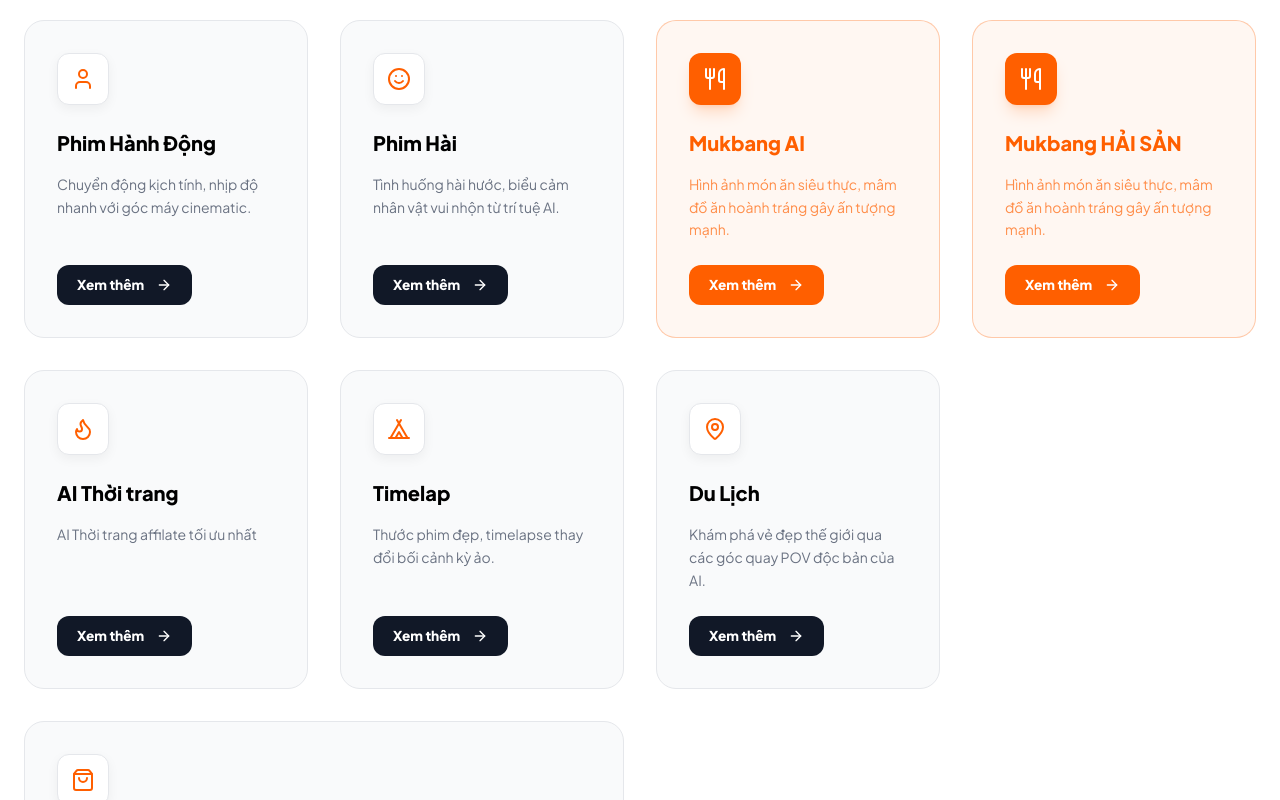
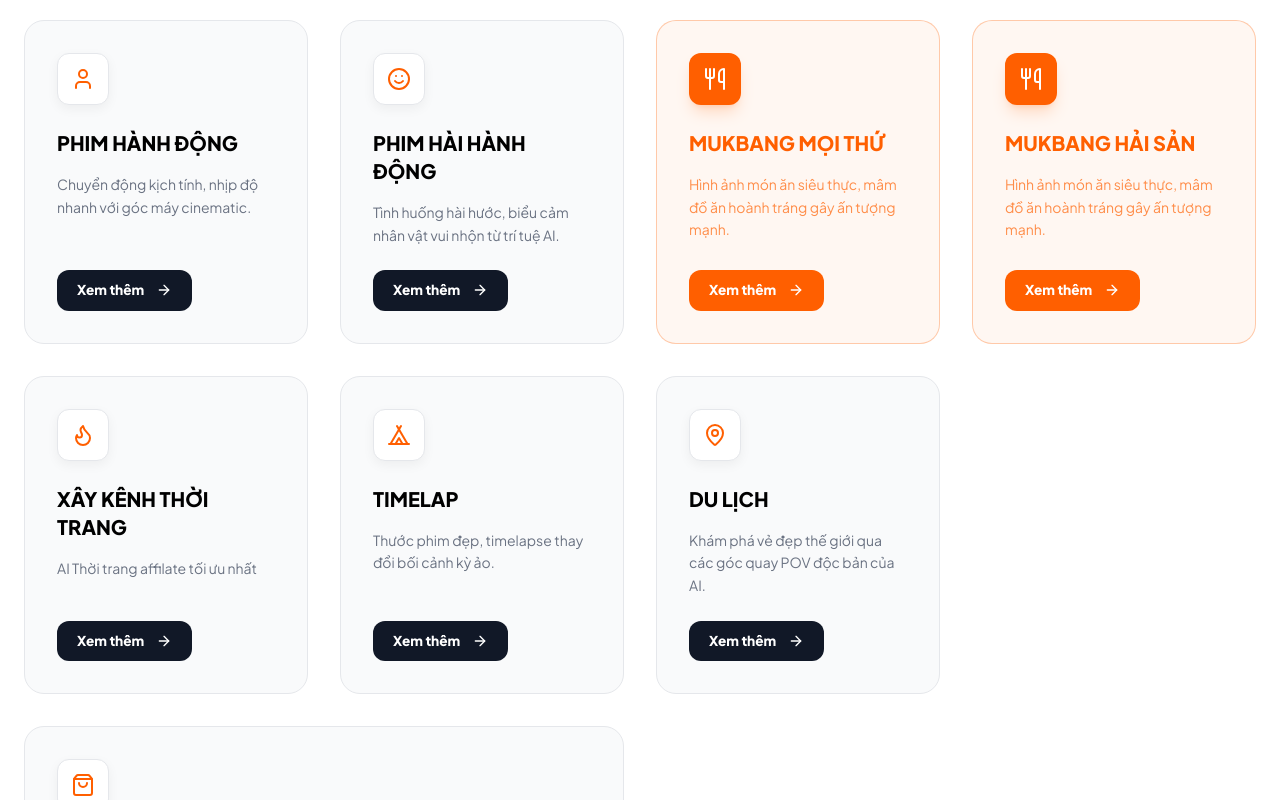
Before and after one commit to namlv68/namai, a React (Vite) app: page / in a window 1280 px wide. Shown: the part 960-1760 px from the top of the page. Built offline with nearby package versions, Linux system fonts and the light colour scheme.

Commit message:
Update category titles to uppercase

```diff
--- a/src/App.tsx
+++ b/src/App.tsx
@@ -28,51 +28,51 @@ interface Category {
 
 const categories: Category[] = [
   {
-    title: "Phim Hành Động",
+    title: "PHIM HÀNH ĐỘNG",
     description: "Chuyển động kịch tính, nhịp độ nhanh với góc máy cinematic.",
     icon: <User className="w-6 h-6" />,
     link: "https://ai.studio/apps/8b6a55ba-d429-4221-9499-1deea434771d?fullscreenApplet=true",
   },
   {
-    title: "Phim Hài",
+    title: "PHIM HÀI HÀNH ĐỘNG",
     description: "Tình huống hài hước, biểu cảm nhân vật vui nhộn từ trí tuệ AI.",
     icon: <Smile className="w-6 h-6" />,
     link: "https://haihanhdong.vercel.app/",
   },
   {
-    title: "Mukbang AI",
+    title: "MUKBANG MỌI THỨ",
     description: "Hình ảnh món ăn siêu thực, mâm đồ ăn hoành tráng gây ấn tượng mạnh.",
     icon: <Utensils className="w-6 h-6" />,
     link: "https://ai.studio/apps/b92de6d7-6e17-40c7-9318-e0c62e3812b6?fullscreenApplet=true",
     isFeatured: true,
   },
     {
-    title: "Mukbang HẢI SẢN",
+    title: "MUKBANG HẢI SẢN",
     description: "Hình ảnh món ăn siêu thực, mâm đồ ăn hoành tráng gây ấn tượng mạnh.",
     icon: <Utensils className="w-6 h-6" />,
     link: "https://ai.studio/apps/f9c93a73-49ae-47da-8c00-b90e7c47fe78?fullscreenApplet=true",
     isFeatured: true,
   },
   {
-    title: "AI Thời trang",
+    title: "XÂY KÊNH THỜI TRANG",
     description: "AI Thời trang affilate tối ưu nhất",
     icon: <Flame className="w-6 h-6" />,
     link: "https://ai.studio/apps/a0d2ca7a-afe1-40f0-9a9b-30cdbe1e0679?fullscreenApplet=true",
   },
   {
-    title: "Timelap",
+    title: "TIMELAP",
     description: "Thước phim đẹp, timelapse thay đổi bối cảnh kỳ ảo.",
     icon: <Tent className="w-6 h-6" />,
     link: "https://ai.studio/apps/6fc8a53e-8585-4efb-ad00-d95142255dbb?fullscreenApplet=true",
   },
   {
-    title: "Du Lịch",
+    title: "DU LỊCH",
     description: "Khám phá vẻ đẹp thế giới qua các góc quay POV độc bản của AI.",
     icon: <MapPin className="w-6 h-6" />,
     link: "https://hainauan-ocva.vercel.app/",
   },
   {
-    title: "AI Bán Hàng",
+    title: "AFFILATE BÁN HÀNG",
     description: "Video quảng cáo sản phẩm, livestream ảo bùng nổ doanh thu cho doanh nghiệp.",
     icon: <ShoppingBag className="w-6 h-6" />,
     link: "https://ai.studio/apps/c0f9b9f0-1ba0-4a9c-acf3-d00ab3db39b9?fullscreenApplet=true",
```
